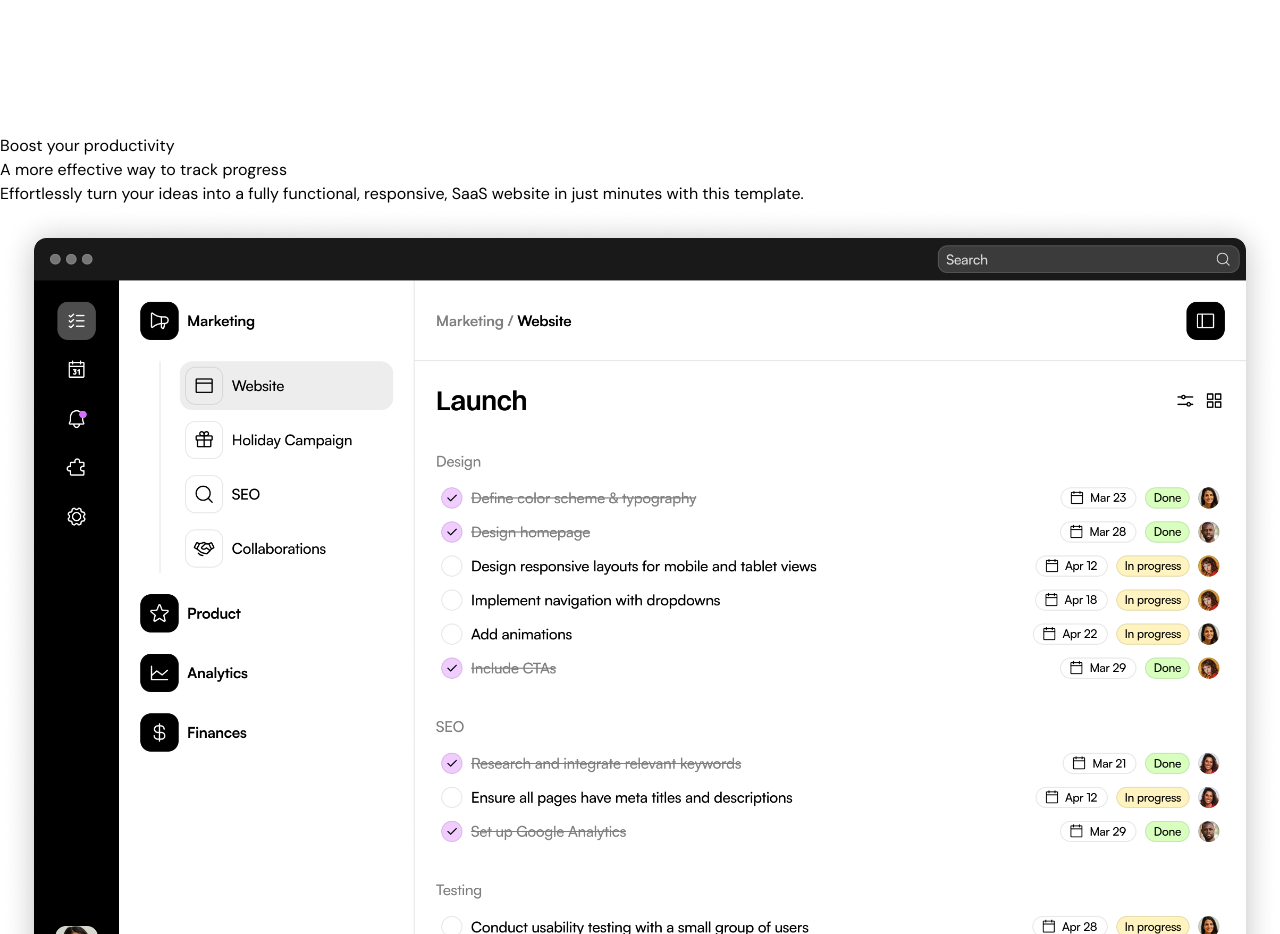
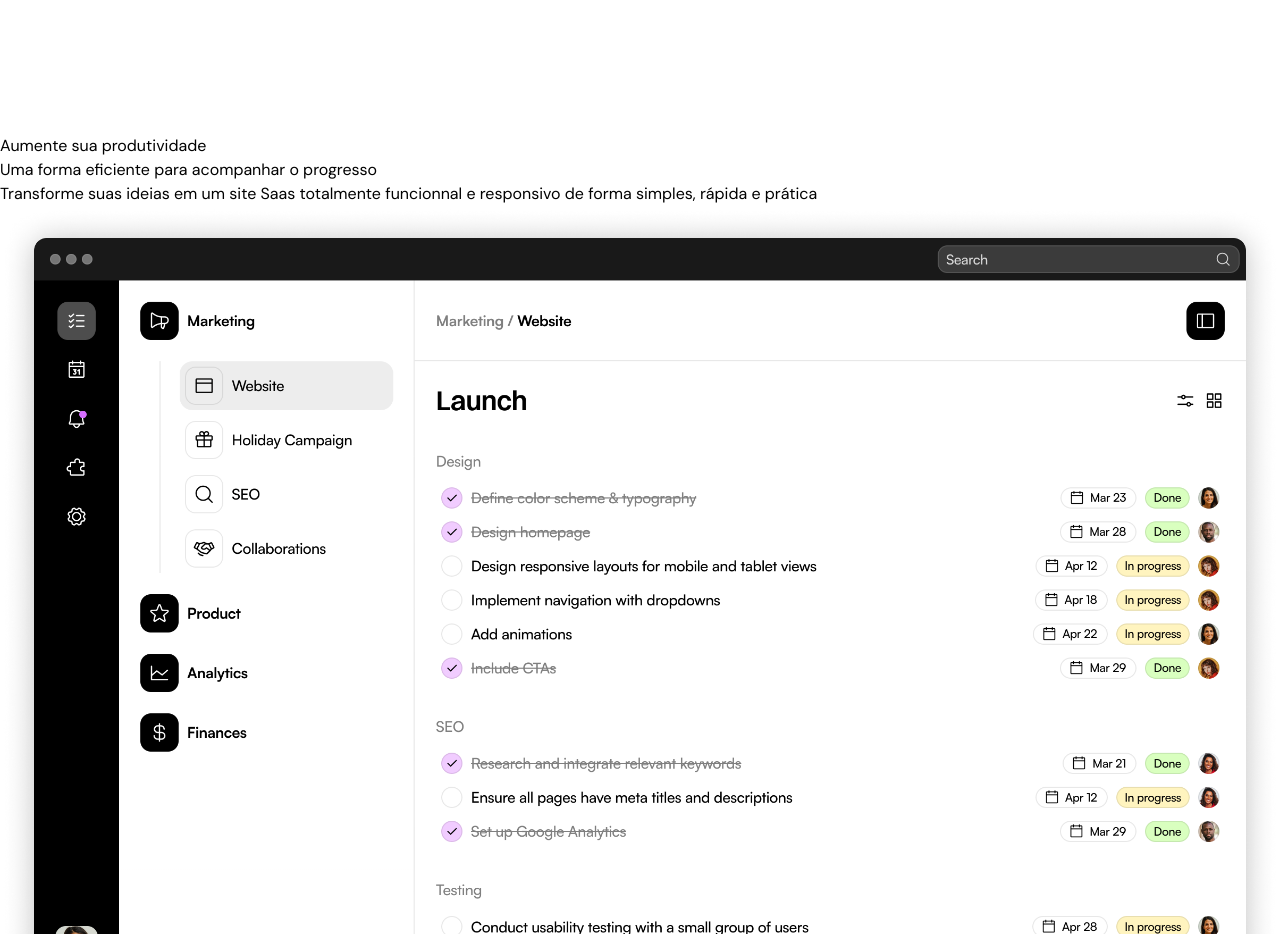
Before and after one commit to Carlos-Levi/RastroPro, a Next.js app: page / in a window 1280 px wide. Shown: the part 5220-6154 px from the top of the page. Built offline with nearby package versions, Linux system fonts and the light colour scheme.

Commit message:
Update ProductShowcase.tsx

```diff
--- a/src/sections/ProductShowcase.tsx
+++ b/src/sections/ProductShowcase.tsx
@@ -21,14 +21,14 @@ export const ProductShowcase = () => {
       <div className="container">
         <div className="section-heading">
           <div className="flex justify-center">
-            <div className="tag">Boost your productivity</div>
+            <div className="tag">Aumente sua produtividade</div>
           </div>
           <h2 className="section-title mt-5">
-            A more effective way to track progress
+            Uma forma eficiente para acompanhar o progresso
           </h2>
           <p className="section-description mt-5">
-            Effortlessly turn your ideas into a fully functional, responsive,
-            SaaS website in just minutes with this template.
+             Transforme suas ideias em um site Saas totalmente funcionnal e responsivo
+              de forma simples, rápida e prática
           </p>
         </div>
         <div className="relative">
```
